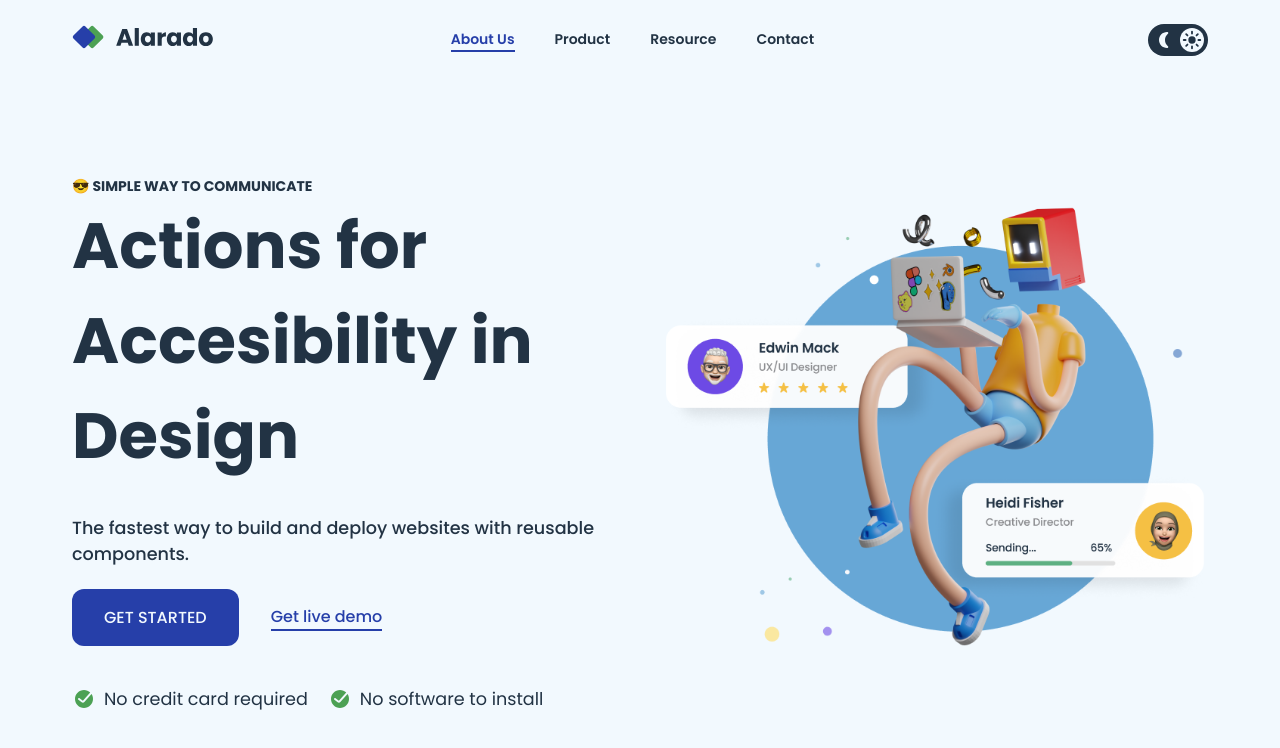
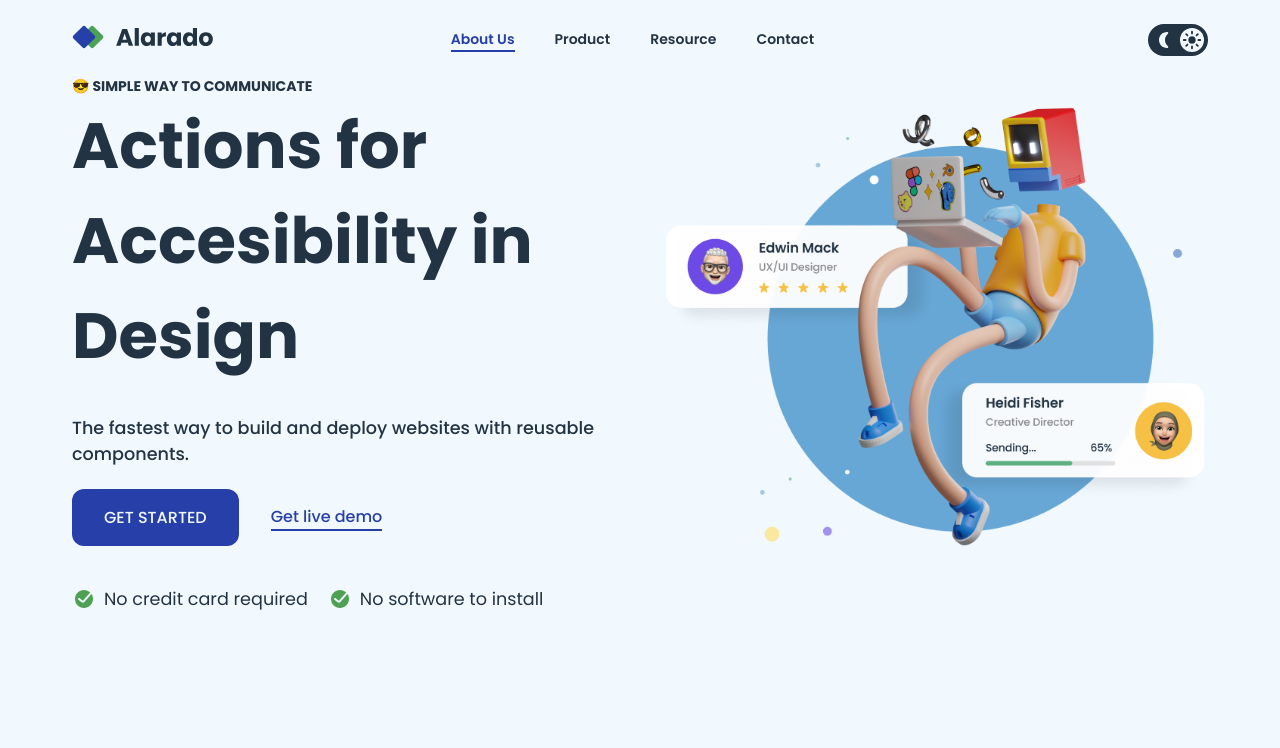
Before and after one commit to Budra160/Simple-Homepage, a plain HTML site: page index.html in a window 1280 px wide. Drawn offline with Linux system fonts and the light colour scheme.

Commit message:
Update styles.css

```diff
--- a/styles.css
+++ b/styles.css
@@ -55,10 +55,7 @@
     color: var(--txt-color);
     font-family: Poppins;
     font-size: var(--regular-font-size);
-    padding:0rem var(--section-padding);
     min-height: 100svh;
-    padding-bottom: var(--section-padding);
-
 }
 
 .nav_close{
@@ -68,18 +65,22 @@
 
 .nav_container{
 
+    padding: 0 var(--section-padding);
     display:grid;
     grid-template-columns: 1fr 1fr 1fr;
     align-items: center;
     font-size: var(--tagline-font-size);
     min-height: 5rem;
     width:100%;
-
+    position: fixed;
+    top:0px;
+    z-index: 2;
 }
 
 .nav_menu{
 
     grid-column: 2/4;
+    width:100%;
     display: flex;
     justify-content: space-between;
     align-items: center;
@@ -103,6 +104,11 @@
 
     color: var(--accent-nav);
     border-bottom: 2px solid var(--accent-nav);
+}
+
+.hero_section{
+
+    padding:var(--section-padding) var(--section-padding);
 }
 
 .hero_grid{
@@ -276,7 +282,7 @@
         top:0px;
         right:0px;
         width:0px;
-        height: 100%;
+        height: 100svh;
         position: absolute;
         flex-direction: column;
         background-color: var(--bg-color);
```
